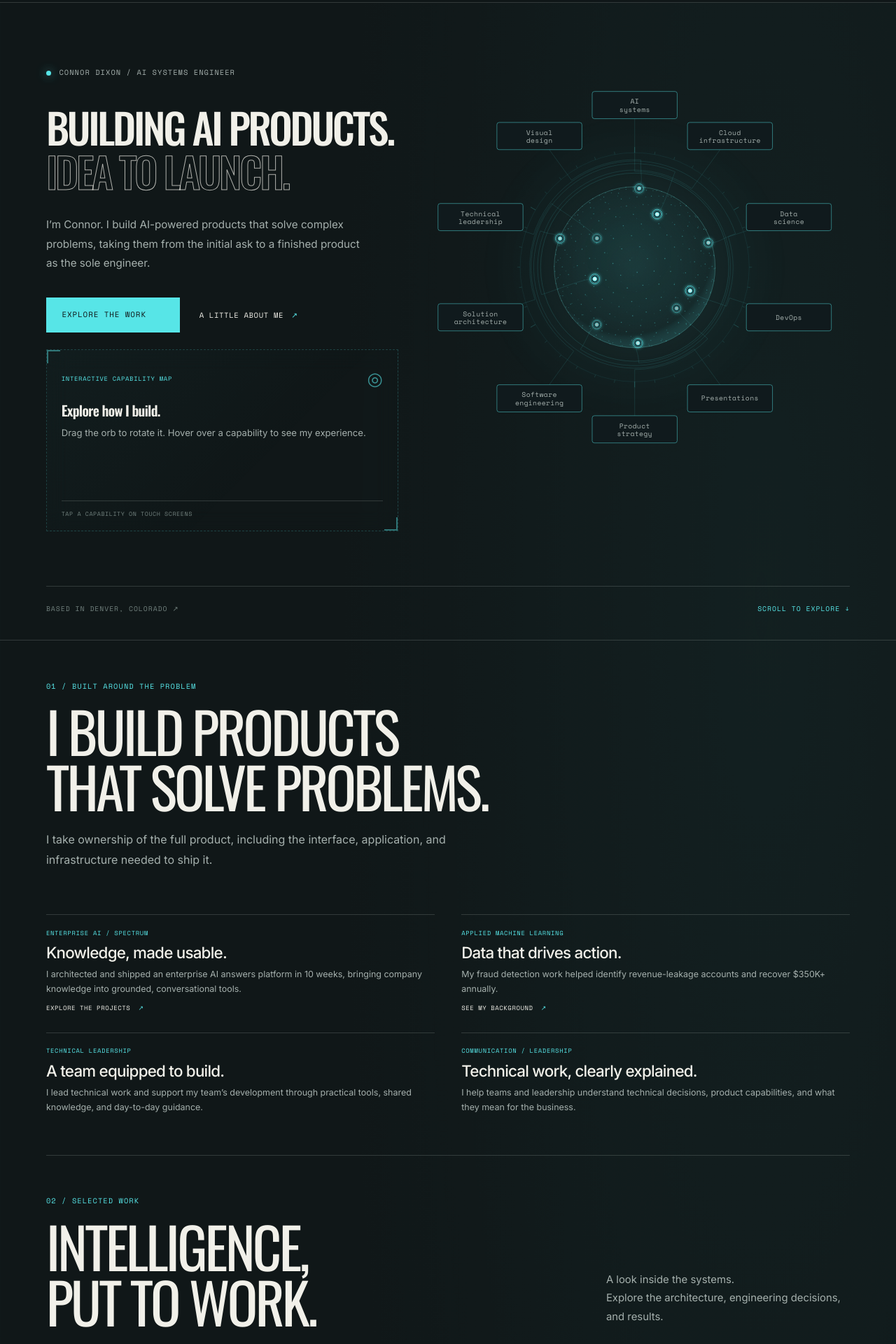
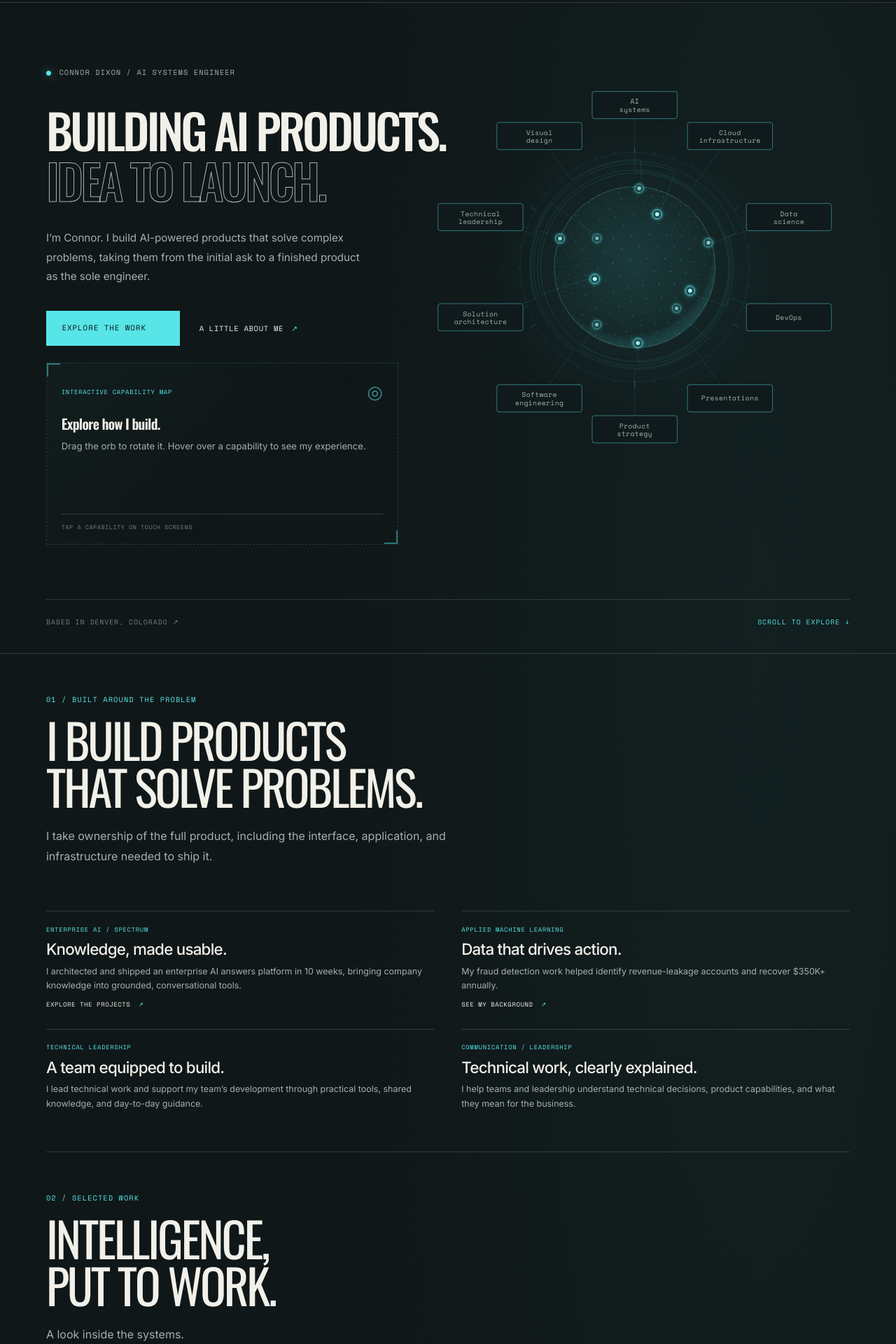
Before and after one commit to cnrdxn/ai-portfolio-website, a React (Vite) app: page / in a window 1280 px wide. Shown: the part 80-2000 px from the top of the page at 70% size. Built offline with nearby package versions, Linux system fonts and the light colour scheme.

Commit message:
Stack section subtitles and adjust heading scale by fifteen percent

```diff
--- a/src/App.tsx
+++ b/src/App.tsx
@@ -81,7 +81,7 @@ export default function App() {
       <section className="hero" id="top">
         <div className="hero-grid"><div className="hero-copy">
           <p className="eyebrow"><span className="status-dot" />CONNOR DIXON / AI SYSTEMS ENGINEER</p>
-          <h1 className="hero-title"><span className="hero-first-line">BUILDING AI PRODUCTS.</span><br /><span className="outline-text">IDEA TO LAUNCH.</span></h1>
+          <h1 className="hero-title"><span className="hero-title-line hero-first-line">BUILDING <span className="hero-product-phrase">AI PRODUCTS.</span></span><br /><span className="hero-title-line outline-text">IDEA TO LAUNCH.</span></h1>
           <p className="hero-description">I’m Connor. I build AI-powered products that solve complex problems, taking them from the initial ask to a finished product as the sole engineer.</p>
           <div className="hero-actions"><a className="button button-primary" href="#work">Explore the work <Arrow /></a><a className="text-link" href="#about">A little about me <Arrow diagonal /></a></div>
           <div id="capability-details" className="capability-panel-slot" />
--- a/src/styles.css
+++ b/src/styles.css
@@ -20,6 +20,7 @@
   --gutter: clamp(1.25rem, 5.15vw, 5.5rem);
   --content-width: 1500px;
   --header-height: 84px;
+  --section-title-size: clamp(2.55rem, 5.355vw, 5.1rem);
 }
 
 *,
@@ -353,14 +354,16 @@ a:focus-visible {
   max-width: 900px;
   margin: 0;
   font-family: 'Oswald', sans-serif;
-  font-size: clamp(2.5rem, 4.65vw, 5.5rem);
+  font-size: clamp(2.875rem, 5.3475vw, 6.325rem);
   font-weight: 500;
   letter-spacing: -0.055em;
   line-height: 1.05;
   text-transform: uppercase;
 }
 
-.hero-first-line { display: inline-block; white-space: nowrap; }
+.hero-title-line { display: inline-block; white-space: nowrap; }
+.hero-first-line { max-width: 100%; white-space: normal; }
+.hero-product-phrase { white-space: nowrap; }
 
 .outline-text {
   display: inline-block;
@@ -543,7 +546,8 @@ a:focus-visible {
 
 .section-heading {
   display: grid;
-  grid-template-columns: minmax(0, 1.35fr) minmax(220px, 0.65fr);
+  grid-template-columns: minmax(0, 1fr);
+  row-gap: 1.4rem;
   column-gap: clamp(2rem, 6vw, 8rem);
   align-items: end;
   margin-bottom: clamp(2.5rem, 5vw, 5rem);
@@ -574,7 +578,7 @@ a:focus-visible {
 .contact-panel h2 {
   margin: 0;
   font-family: 'Oswald', sans-serif;
-  font-size: clamp(3rem, 6.3vw, 6rem);
+  font-size: var(--section-title-size);
   font-weight: 400;
   letter-spacing: -0.045em;
   line-height: 0.98;
@@ -582,11 +586,11 @@ a:focus-visible {
 }
 
 .section-heading > p {
-  max-width: 370px;
-  grid-column: 2;
-  margin: 0 0 0.2rem;
-  color: var(--muted);
-  font-size: 0.93rem;
+  max-width: 650px;
+  grid-column: 1;
+  margin: 0;
+  color: var(--muted);
+  font-size: 1rem;
   line-height: 1.8;
 }
 
@@ -989,7 +993,7 @@ a:focus-visible {
 .contact-panel {
   position: relative;
   display: grid;
-  grid-template-columns: minmax(0, 1.2fr) minmax(250px, 0.8fr);
+  grid-template-columns: minmax(0, 1fr);
   align-items: end;
   gap: 2rem 5rem;
   padding: clamp(2rem, 5vw, 5rem);
@@ -1017,7 +1021,7 @@ a:focus-visible {
 
 .contact-panel h2 {
   max-width: 760px;
-  font-size: clamp(3.4rem, 7vw, 7rem);
+  font-size: var(--section-title-size);
 }
 
 .contact-panel h2 em {
@@ -1026,8 +1030,9 @@ a:focus-visible {
 }
 
 .contact-description {
-  max-width: 390px;
-  margin: 0 0 1.6rem;
+  grid-column: 1;
+  max-width: 650px;
+  margin: 0;
   color: var(--muted);
   line-height: 1.8;
 }
@@ -1052,7 +1057,7 @@ a:focus-visible {
 }
 
 .contact-actions {
-  grid-column: 2;
+  grid-column: 1;
   margin-top: 0;
 }
 
@@ -1386,7 +1391,8 @@ a:focus-visible {
   .hero { min-height: auto; padding-top: 48px; padding-bottom: 1.4rem; }
   .hero-grid { flex: 0 0 auto; grid-template-columns: minmax(0, 1fr); gap: 1rem; }
   .hero-copy { padding-bottom: 0; }
-  .hero-title { font-size: clamp(2rem, 10vw, 4.5rem); }
+
+  .hero-title { font-size: clamp(2.3rem, 11.5vw, 5.175rem); }
   .hero-description { max-width: 500px; margin-top: 1.5rem; }
   .hero-actions { margin-top: 1.65rem; }
   .hero-visual { width: min(100%, 520px); justify-self: center; margin: 0.5rem auto 0; }
@@ -1419,15 +1425,16 @@ a:focus-visible {
 }
 
 @media (max-width: 540px) {
-  :root { --header-height: 68px; }
+  :root { --header-height: 68px; --section-title-size: clamp(2.38rem, 10.2vw, 3.655rem); }
   body { font-size: 14px; }
   .site-header { height: 68px; }
   .wordmark { gap: 0.55rem; font-size: 0.68rem; }
   .brand-mark { width: 20px; height: 20px; }
   .brand-mark::before { left: -4px; width: 27px; }
   .hero { padding-top: 40px; }
-  .hero-title { font-size: clamp(1.9rem, 9.8vw, 3.3rem); letter-spacing: -0.06em; }
+
   .eyebrow { margin-bottom: 1.5rem; font-size: 0.58rem; }
+  .hero-title { font-size: clamp(2.185rem, 11.27vw, 3.795rem); letter-spacing: -0.06em; }
   .hero-description { font-size: 0.9rem; }
   .hero-highlights { gap: 1.2rem; }
   .hero-highlight-label { font-size: 0.52rem; }
@@ -1442,7 +1449,7 @@ a:focus-visible {
   .section-shell { padding-block: 2.5rem; }
   .section-heading { margin-bottom: 2.25rem; }
   .section-heading h2,
-  .about-copy h2 { font-size: clamp(2.8rem, 12vw, 4.3rem); }
+  .about-copy h2 { font-size: var(--section-title-size); }
   .section-heading > p { font-size: 0.86rem; }
   .project-grid { grid-template-columns: minmax(0, 1fr); gap: 2.8rem; }
   .project-card--featured { grid-column: 1; }
@@ -1471,7 +1478,7 @@ a:focus-visible {
 
   .contact-panel { gap: 1.2rem; padding: 1.6rem 1.25rem 1.8rem; }
   .contact-panel::before { left: 1.25rem; width: 54px; }
-  .contact-panel h2 { font-size: clamp(3.15rem, 13vw, 4.6rem); }
+
   .contact-description { font-size: 0.87rem; }
   .contact-actions { gap: 1.1rem; }
   .site-footer { grid-template-columns: 1fr auto; gap: 1rem; padding: 1.25rem var(--gutter) 1.5rem; }
```
Also changed, not shown: 1 other file (tests, documents, lock files or other folders).
